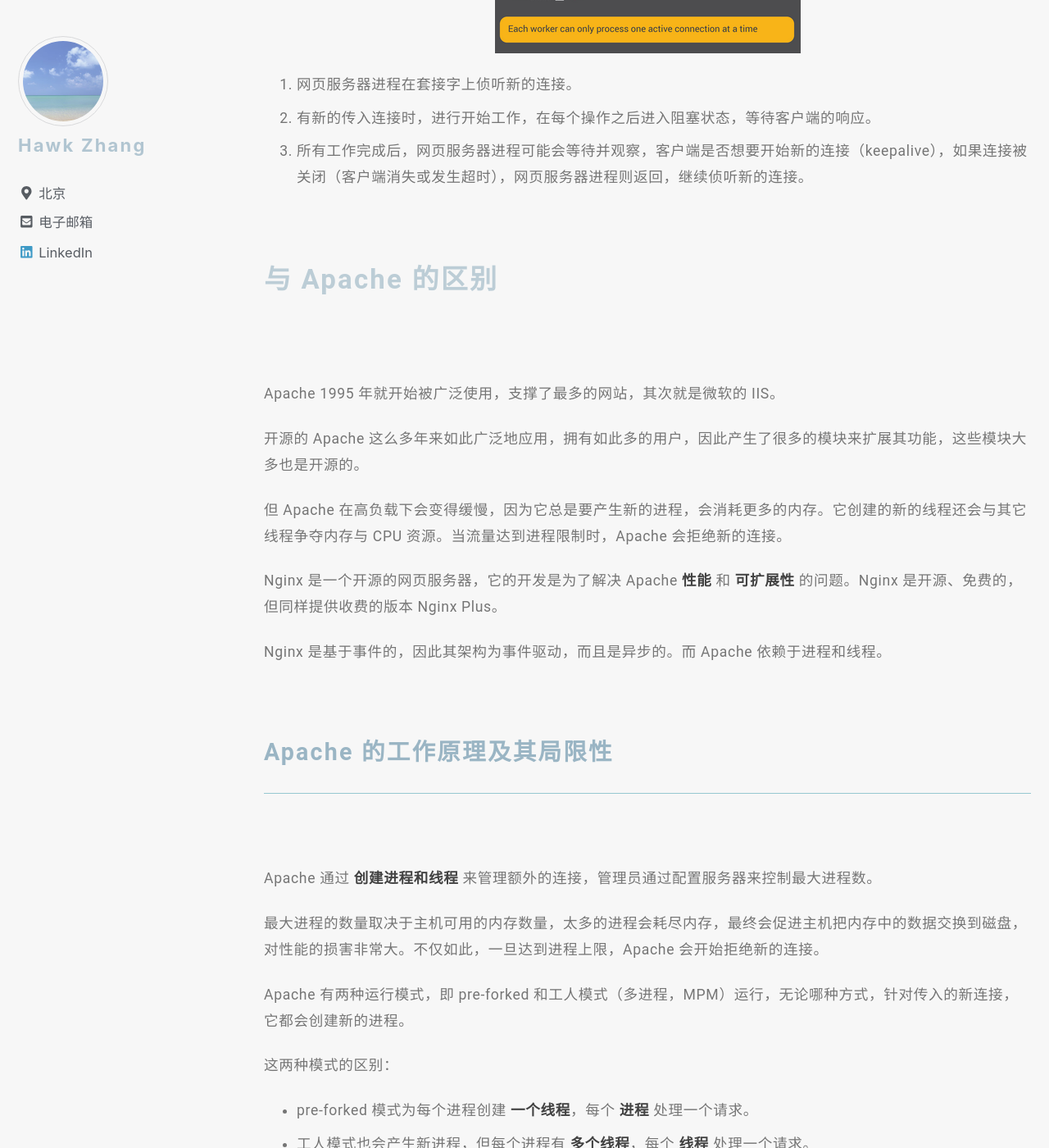
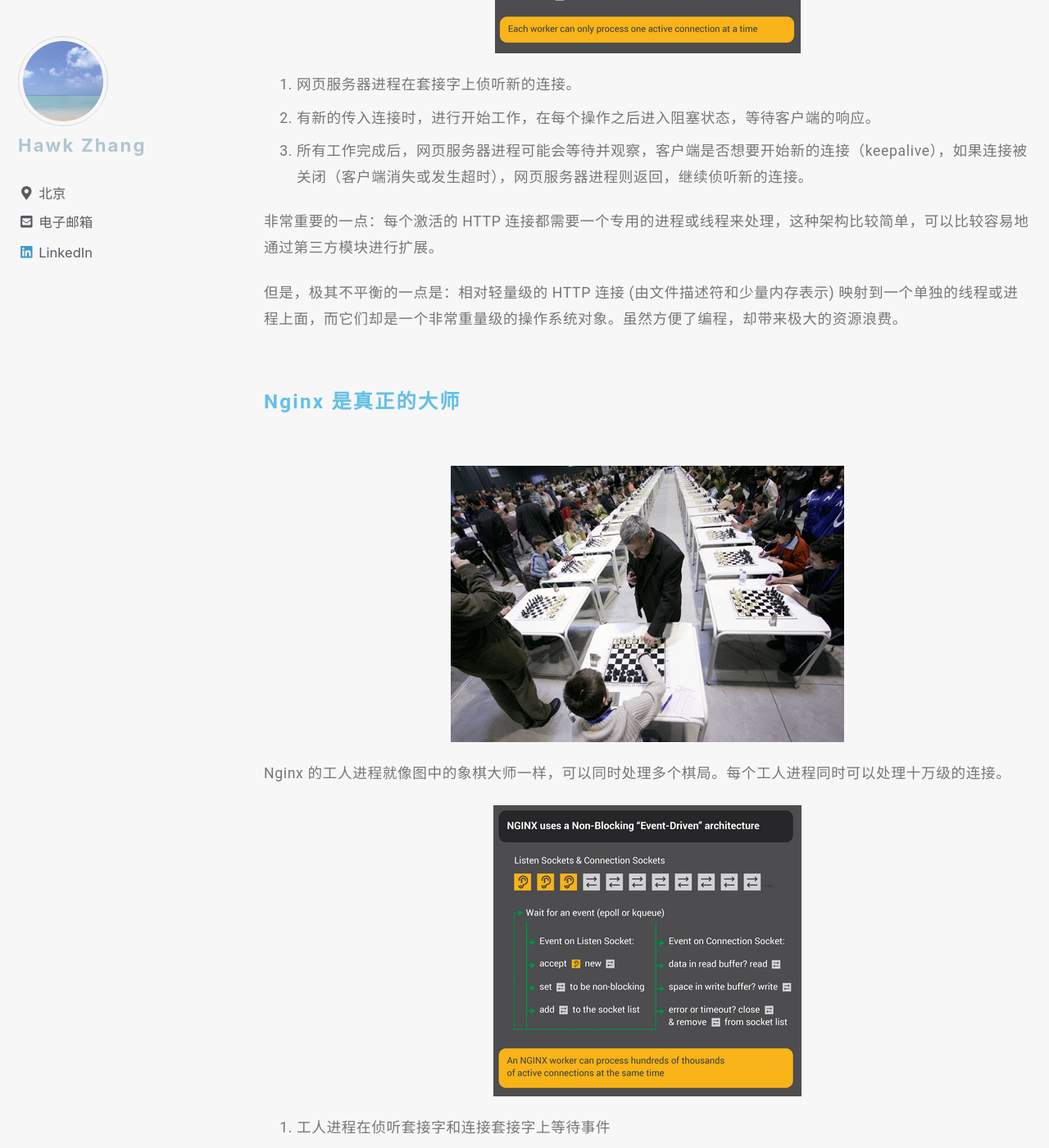
Before and after one commit to narru888/linotes_note, a Jekyll site: the page built from _posts/server/nginx/2016-01-03-nginx.basic.md, in a window 1280 px wide and 1400 px high, scrolled down 7110 px. Shown: the whole window at 82% size. Built offline with Jekyll 4.4.1, drawn with Linux system fonts in a browser that asks for light colours; nearby versions of some CDN libraries; a script that is not in the unit is left out; some of the changed text lies outside the part shown.

Commit message:
update on 2018-09-26 11:50:01 CST

```diff
--- a/_posts/server/nginx/2016-01-03-nginx.basic.md
+++ b/_posts/server/nginx/2016-01-03-nginx.basic.md
@@ -146,9 +146,24 @@ worker_processes auto;
 2. 有新的传入连接时，进行开始工作，在每个操作之后进入阻塞状态，等待客户端的响应。
 3. 所有工作完成后，网页服务器进程可能会等待并观察，客户端是否想要开始新的连接（keepalive），如果连接被关闭（客户端消失或发生超时），网页服务器进程则返回，继续侦听新的连接。
 
+非常重要的一点：每个激活的 HTTP 连接都需要一个专用的进程或线程来处理，这种架构比较简单，可以比较容易地通过第三方模块进行扩展。
+
+但是，极其不平衡的一点是：相对轻量级的 HTTP 连接 (由文件描述符和少量内存表示) 映射到一个单独的线程或进程上面，而它们却是一个非常重量级的操作系统对象。虽然方便了编程，却带来极大的资源浪费。
 
 
 
+#### Nginx 是真正的大师
+
+![image-center](/assets/images/Kiril-Georgiev.gif){: .align-center}
+
+Nginx 的工人进程就像图中的象棋大师一样，可以同时处理多个棋局。每个工人进程同时可以处理十万级的连接。
+
+![image-center](/assets/images/infographic-Inside-NGINX_nonblocking.png){: .align-center}
+
+1. 工人进程在侦听套接字和连接套接字上等待事件
+2. 套接字上发生事件，工人进程着手处理：
+	* 侦听套接字上的事件：表示客户端发起了新的连接，工人进程会创建一个新的连接套接字
+	* 连接套接字上的事件：表示客户端产生了新的操作，工人进程进行响应
 
 
 
```
Also changed, not shown: assets/images/Kiril-Georgiev.gif (added), assets/images/infographic-Inside-NGINX_nonblocking.png (added).
